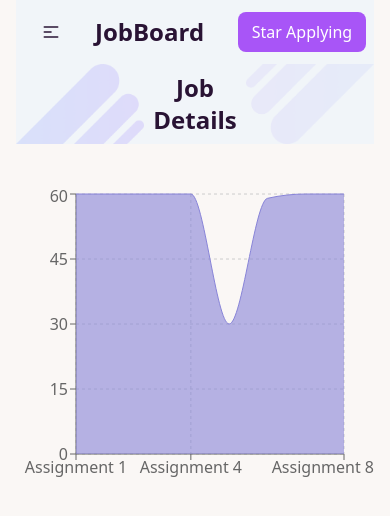
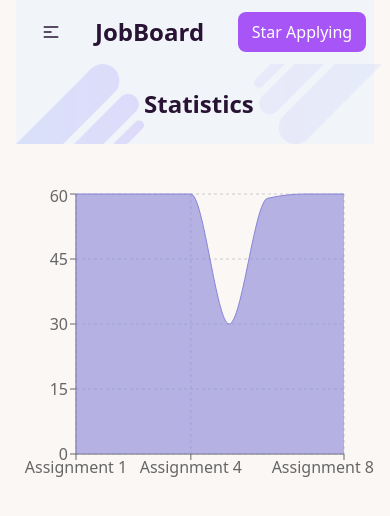
Before and after one commit to Azmal7374/carrer-hub, a React (Vite) app: page /statistics in a window 390 px wide. Shown: the top 516 px of the page. Built offline with nearby package versions, Linux system fonts and the light colour scheme.

Commit message:
update job details page responsive done

```diff
--- a/src/components/JobDetails.jsx
+++ b/src/components/JobDetails.jsx
@@ -43,7 +43,7 @@ const JobDetails = () => {
         <h1 className="mx-auto text-center text-2xl font-bold">Job Details</h1>
         <img className='w-32 md:w-64 lg:w-96' src={img2} alt="" />
     </div>
-    <div className="my-container mt-16 gap-14 md:flex ">
+    <div className="my-container mt-16 gap-14 lg:flex ">
       <div className="w-full">
         <p className="">
           <span className="font-bold"> Job DEscription: </span>
@@ -62,7 +62,7 @@ const JobDetails = () => {
       </div>
 
       <div>
-        <div className=" w-96 bg-slate-100 border rounded-md mt-10 md:mt-0">
+        <div className=" w-96 bg-slate-100 border rounded-md mt-10 md:mt-10 lg:mt-0">
           <div className="card-body">
             <h2 className="font-bold">Job Details</h2>
             <hr className="mt-2 " />
--- a/src/components/Statistics.jsx
+++ b/src/components/Statistics.jsx
@@ -56,7 +56,7 @@ const Statistics = () => {
         <div className="my-container">
            <div className="bg-slate-100 flex items-center">
             <img className='w-32 md:w-64 lg:w-96' src={vertor} alt="" />
-               <h1 className="mx-auto text-center text-2xl font-bold">Job Details</h1>
+               <h1 className="mx-auto text-center text-2xl font-bold">Statistics</h1>
                <img className='w-32 md:w-64 lg:w-96' src={img2} alt="" />
            </div>
 
```
